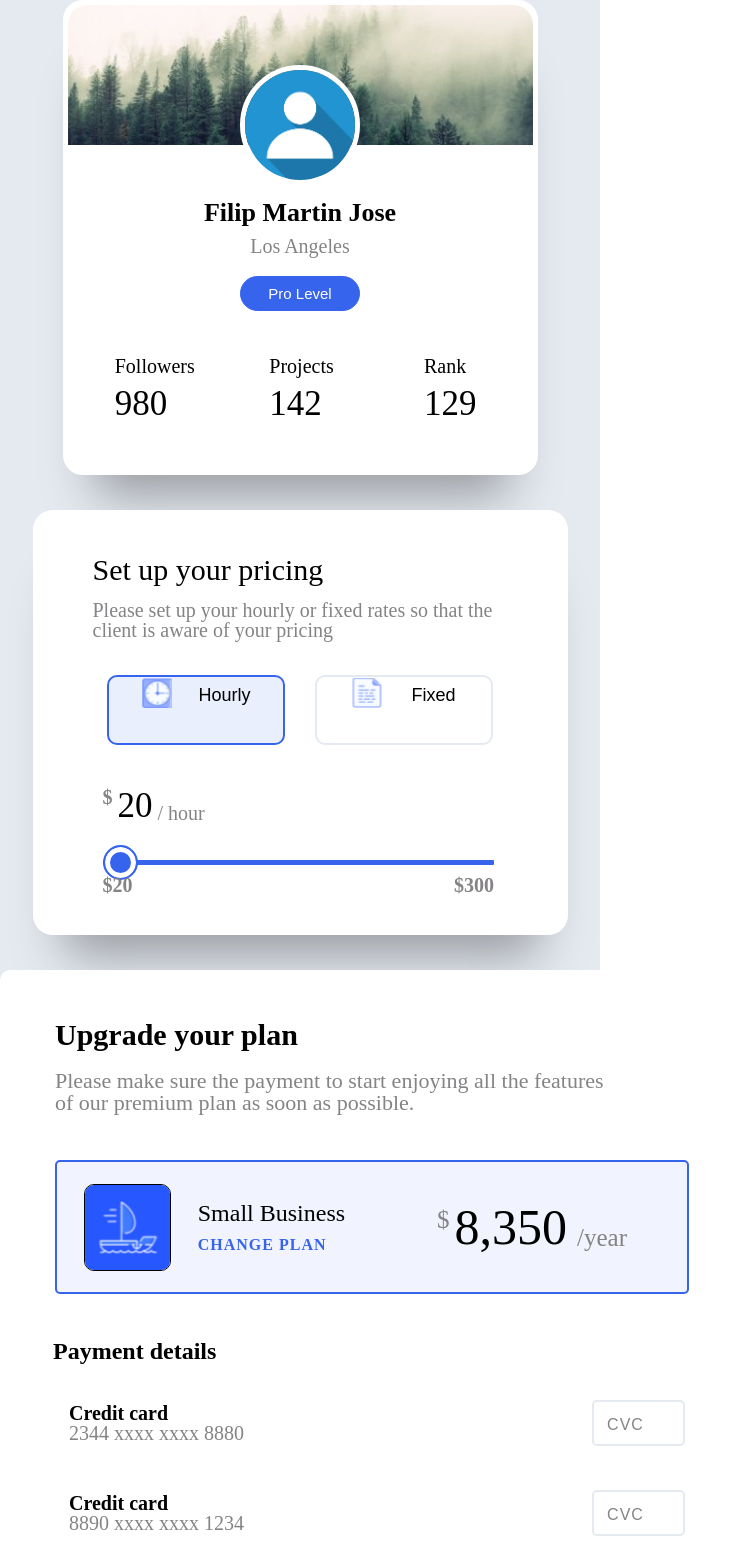
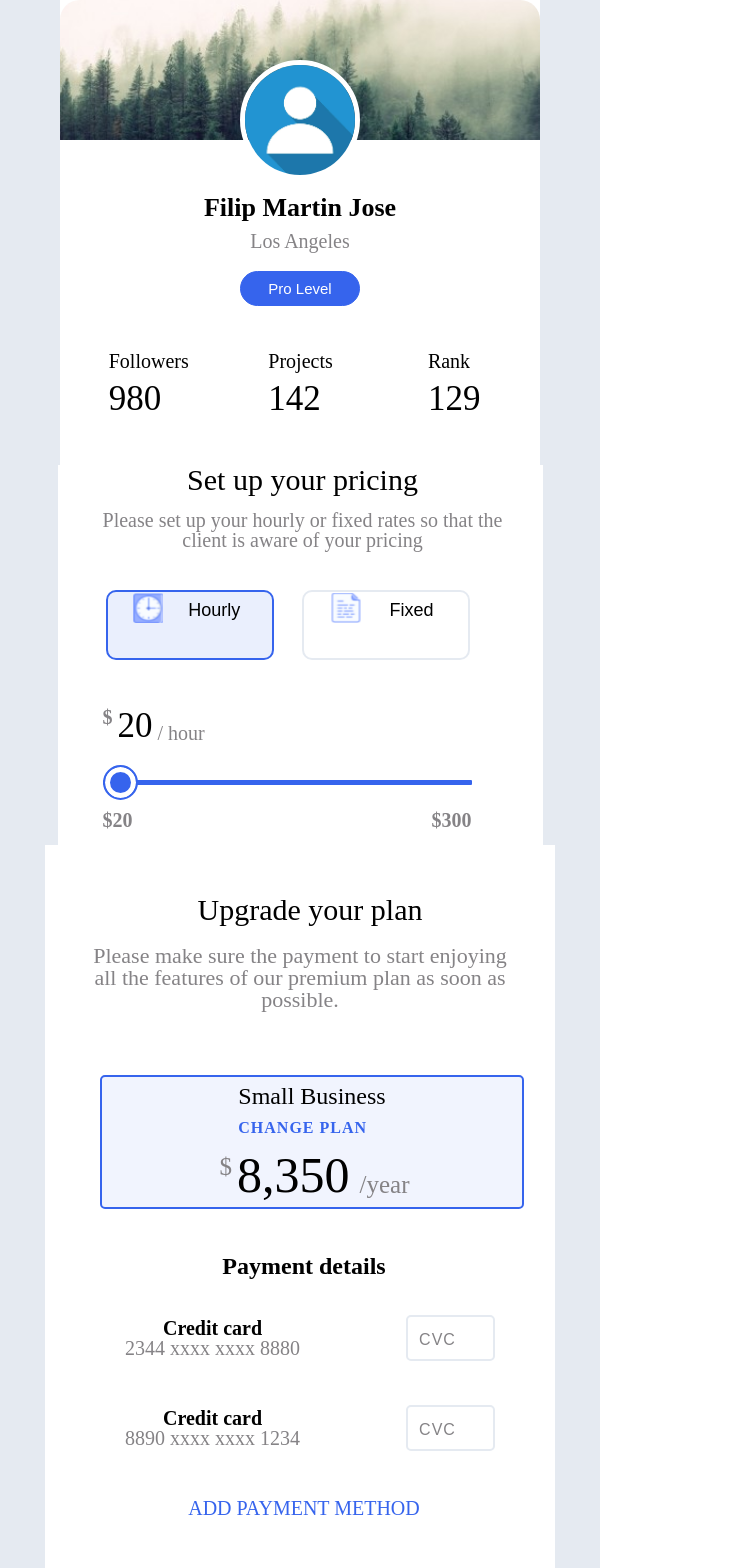
Before and after one commit to depstein92/fox_digital_ui_test, a React (Create React App) app: page / in a window 600 px wide. Shown: the top 1568 px of the page, 740 px wide, since content can reach past the window. Built offline with nearby package versions, Linux system fonts and the light colour scheme.

Commit message:
fixed bugs for mobile

```diff
--- a/src/App.js
+++ b/src/App.js
@@ -9,7 +9,7 @@ function App() {
   return (
     <div className="App">
       <div className="layout-wrapper">
-        <ProfileComponent />
+      <ProfileComponent />
         <PriceComponent />
         <CheckoutComponent />
       </div>
--- a/src/styles/checkout-component.scss
+++ b/src/styles/checkout-component.scss
@@ -2,16 +2,13 @@
 
 .checkout{
     padding: 30px; /*once over tablet-landscape (900px) will change to 60px*/
-    // height: 700px;
     border-radius: 10px;
-    // max-width: 775px;
     @include component-box-shadow;
 
-    /*Code from 1200px and higher*/
     height: 890px;
-    // transform: translateX(10px); /*Temporary*/
     padding: 30px 45px;
     width: 650px;
+    margin: 0 auto;
 
     /*
       Upgrade your plan and
@@ -27,7 +24,7 @@
 
     &__primary-title{
         font-size: 30px;
-        font-weight: bold;
+        // font-weight: bold;
         transform: translate(10px, 20px);
     }
 
@@ -54,7 +51,7 @@
         display: flex;
         flex-direction: row;
         margin: 10px 0 0 10px;
-        width: 630px;
+        width: 87%;
         border-radius: 5px;
         background-color: rgba(54, 100, 237, .07);
     }
@@ -97,6 +94,7 @@
         border: 1px solid blue;
         width: 85px;
         height: 85px;
+        display: none;
     }
 
     /* Right side of button*/
@@ -127,11 +125,11 @@
         color: $brown-grey;
     }
 
-    &__small-business-selection-icon{
-        // width: 90px;
-        // height: 90px;
-        border: 1px solid black;
-    }
+    // &__small-business-selection-icon{
+    //     // width: 90px;
+    //     // height: 90px;
+    //     border: 1px solid black;
+    // }
 
 
 
--- a/src/styles/layout.scss
+++ b/src/styles/layout.scss
@@ -2,15 +2,125 @@
 
 .layout-wrapper{
   background-color: $white-blue;
-  margin: 0 auto;
+  width: 100vw;
   max-width: 1400px;
+  padding-top: 35px;
   & > div{
     background-color: white;
   }
 }
 
+@media screen and (min-width: 320px) and (max-width: 600px){
 
-@media screen and (min-width: 800px) {
+    @mixin mobile-base-style{
+        max-width: none;
+        margin: 0 auto;
+        border-radius: 0;
+        border: none;
+        box-shadow: none;
+        border-top-left-radius: none;
+        border-top-right-radius: none;
+    }
+
+    .layout-wrapper{
+        padding-top: 0;
+    }
+
+    .profile{
+        width: 110%;
+        @include mobile-base-style;
+    }
+
+    .price{
+        width: 100%;
+        padding-left: 5px;
+        padding-top: 0;
+        @include mobile-base-style;
+        & > div{
+            margin-bottom: 5px;
+            * {
+                padding-left: 0;
+                text-align: center;
+            }
+        }
+    }
+
+    .checkout{
+        width: 80%;
+        @include mobile-base-style;
+        & > div{
+            text-align: center;
+            width: 100%;
+            * {
+                padding-right: 0;
+                padding-left: 0;
+            }
+        }
+        &__small-business-selection-container{
+            margin-top: 50px;
+            flex-direction: column;
+        }
+        &__credit-card-payment-details{
+
+            &--1{
+                align-items: center;
+                justify-content: flex-start;
+                width: 100%;
+                max-width: 350px;
+                margin: 30px auto;
+                & > div *{
+                    margin-left: 0;
+                }
+                input{
+                    right: -20px;
+                }
+            }
+            &--2{
+                align-items: center;
+                justify-content: flex-start;
+                width: 100%;
+                max-width: 350px;
+                margin: 30px auto;
+                & > div *{
+                    margin-left: 0;
+                }
+                input{
+                    right: -20px;
+                }
+            }
+        }
+
+        &__proceed-to-payment-button{
+            align-items: center;
+            img{
+                margin-right: 20px;
+            }
+        }
+      }
+}
+
+@media screen and (min-width: 600px){
+  .price{
+    width: 75%;
+    max-width: none;
+  }
+  .profile{
+    width: 80%;
+    max-width: none;
+  }
+
+  .checkout{
+    width: 70%;
+    max-width: none;
+    // &__small-business-selection-container{
+    //     flex-direction: column;
+    // }
+  }
+
+}
+
+
+@media screen and (min-width: 1000px) {
     .layout-wrapper{
         display: grid;
         grid-template-columns: 2 span;
@@ -18,17 +128,25 @@
         grid-auto-flow: row;
         grid-gap: 20px;
         padding: 20px;
+        margin: 0 auto;
     }
 
     .price{
        padding: 45px 0;
+       max-width: 475px;
+    }
+    .profile{
+        width: 465px;
     }
 
     .checkout{
         grid-column: 1 / span 2;
         margin: 0 auto;
+        width: 650px;
+        &__small-business-selection-container{
+            flex-direction: row;
+        }
     }
-
 }
 
 @media screen and (min-width: 1200px) {
@@ -54,5 +172,8 @@
     margin: 0 auto;
     grid-row: 1 / span 2;
     grid-column: auto;
+    &__small-business-selection-container{
+        flex-direction: row;
+    }
   }
 }
--- a/src/styles/pricing-component.scss
+++ b/src/styles/pricing-component.scss
@@ -200,7 +200,6 @@
         justify-content: space-between;
         width: 90%;
         font-size: 20px;
-        transform: translateY(-15px);
         color: $brown-grey;
         font-weight: bold;
         &::first-letter{
--- a/src/styles/reset.scss
+++ b/src/styles/reset.scss
@@ -41,7 +41,3 @@ table {
 	border-collapse: collapse;
 	border-spacing: 0;
 }
-
-// * {
-// 	max-width: 1400px;
-// }
```
